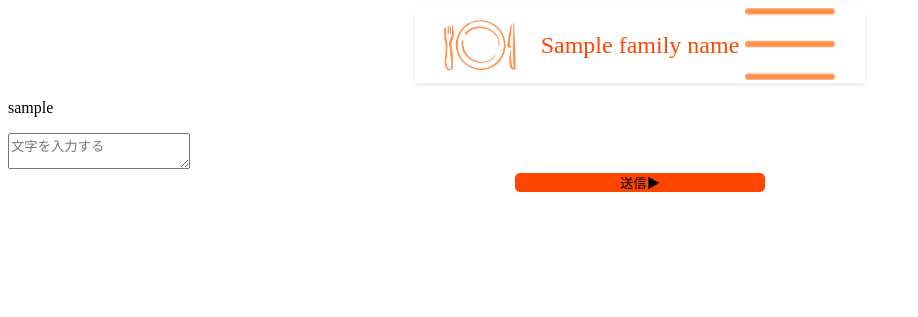
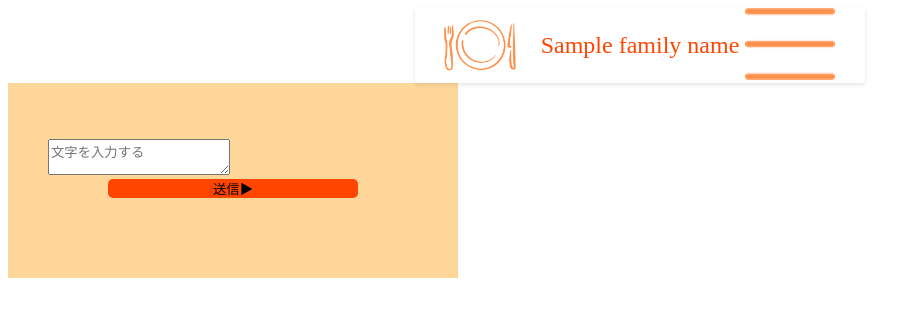
Before and after one commit to Autumn-Hackathon-2025-J-Team/data, a Flask app: template ChatApp/templates/chat_top.html in a window 1280 px wide. Shown: the top 317 px of the page, without its empty margins (0-918 px from the left). Run offline with Flask 2, Linux system fonts and the light colour scheme; the template is opened without the code that fills it: most values are stand-ins (such as "Sample title", 1, 10 or a date in 2020).

Commit message:
chat_top html css

```diff
--- a/ChatApp/static/css/chat_top.css
+++ b/ChatApp/static/css/chat_top.css
@@ -7,6 +7,7 @@
     max-width: 450px;
     width: 100%;
     display: flex;
+    justify-content: center;
     flex-direction: column;
 }
 
@@ -42,6 +43,10 @@ ul{
     text-align: left;
 }
 
+.user-name{
+
+}
+
 
 
 /*チャット送信部分のCSS */
--- a/ChatApp/templates/chat_top.html
+++ b/ChatApp/templates/chat_top.html
@@ -2,6 +2,13 @@
 
 {% block title %}
 <title>チャット画面top</title>
+{% endblock %}
+
+{% block head %}
+{{ super() }}
+{% block page_css %}
+<link rel="stylesheet" href="{{ url_for('static', filename='css/chat_top.css') }}" />
+{% endblock %}
 {% endblock %}
 
 {% block body %}
@@ -9,7 +16,6 @@
         <main class="chat-message">
             <!--チャット履歴表示画面-->
             <div class="chat-rireki">
-                <p class="user-name">{{ user_name }}</p>
                 <ul class="message">
                     <!--ログインしているユーザーのチャット履歴表示-->
                     {% if messages|length > 0 %}{% for message in messages %}{% if messages.user_id == user_id == true %}
@@ -26,7 +32,6 @@
                 </ul>
             </div>
 
-
             <!--チャット送信機能-->
             <div class="message-type-area">
                 <form action="{{ url_for( 'create_message', family_id=Family_id )}}" method=POST>
```
